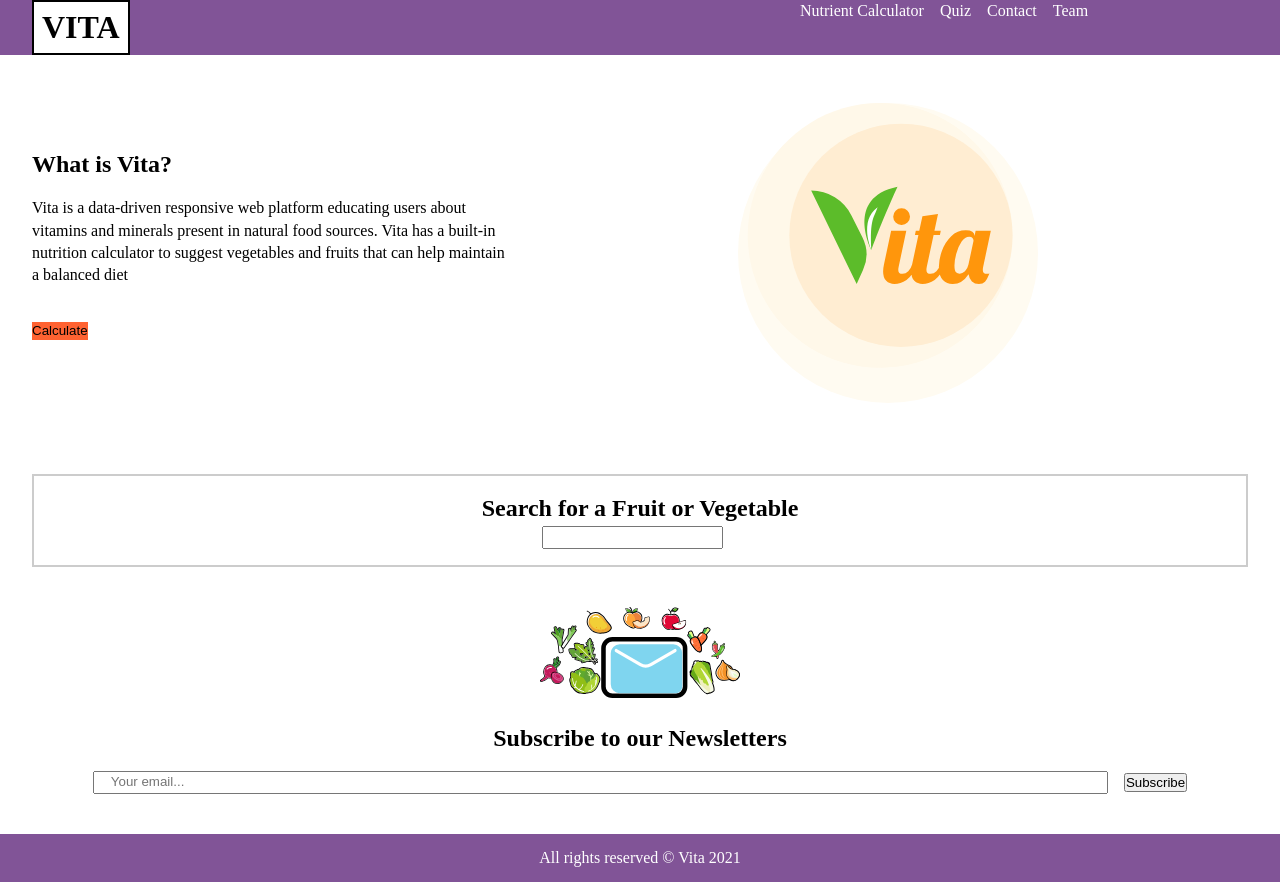
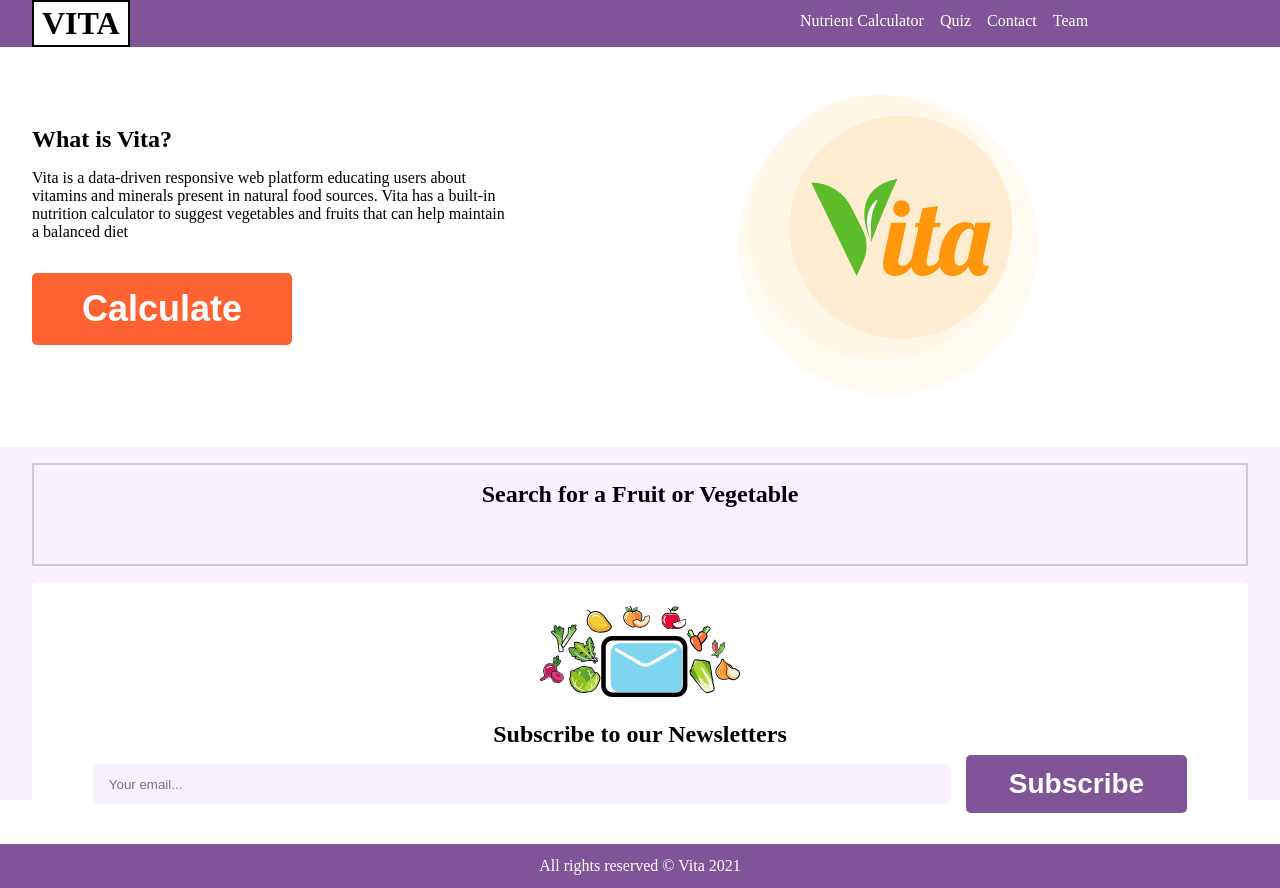
Before and after one commit to stsiqueira/Vita---Front-end, a React (Create React App) app: page / in a window 1280 px wide. Built offline with nearby package versions, Linux system fonts and the light colour scheme.

Commit message:
style.scss
fixes the style.scss

```diff
--- a/src/style.scss
+++ b/src/style.scss
@@ -2,7 +2,7 @@
     margin:0;
     padding: 0;
     box-sizing: border-box;
-    line-height: 1.4;
+
 }
 @import "../sass/variables";
 
@@ -10,15 +10,30 @@
 @import "../sass/Header/header";
 @import "../sass/Header/navigation";
 
+//======BASIC COMPONENT ============
+@import "../sass/basicComponents";
+
 //============== HOME =============
+.App{
+    background: $primary-color-shade;
+    display: flex;
+    flex-flow: column nowrap;
+    justify-content: space-between;
+    height: 100vh;
+}
 .main{
-    min-height: 88vh;
+    // min-height: 86vh;
+    flex: 1;
 }
 @import "../sass/subscribe";
 
 
 //============== ABOUT=============
 @import "../sass/about";
+//============== CONTACT ==========
+@import "../sass/contact";
+//============== TEAM =============
+@import "../sass/team";
 //============== QUIZ =============
 @import "../sass/Quiz/Quiz";
 
```
